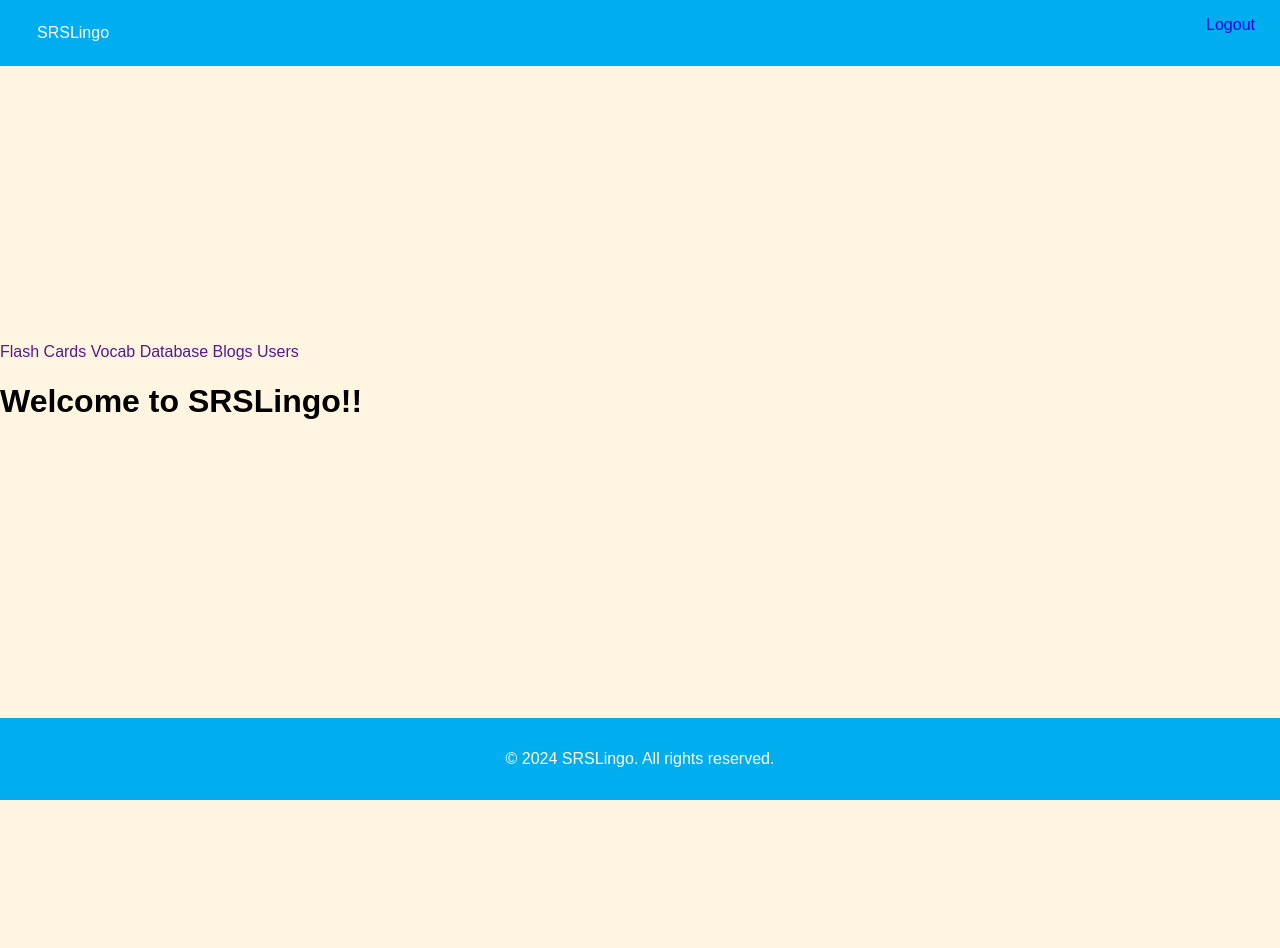
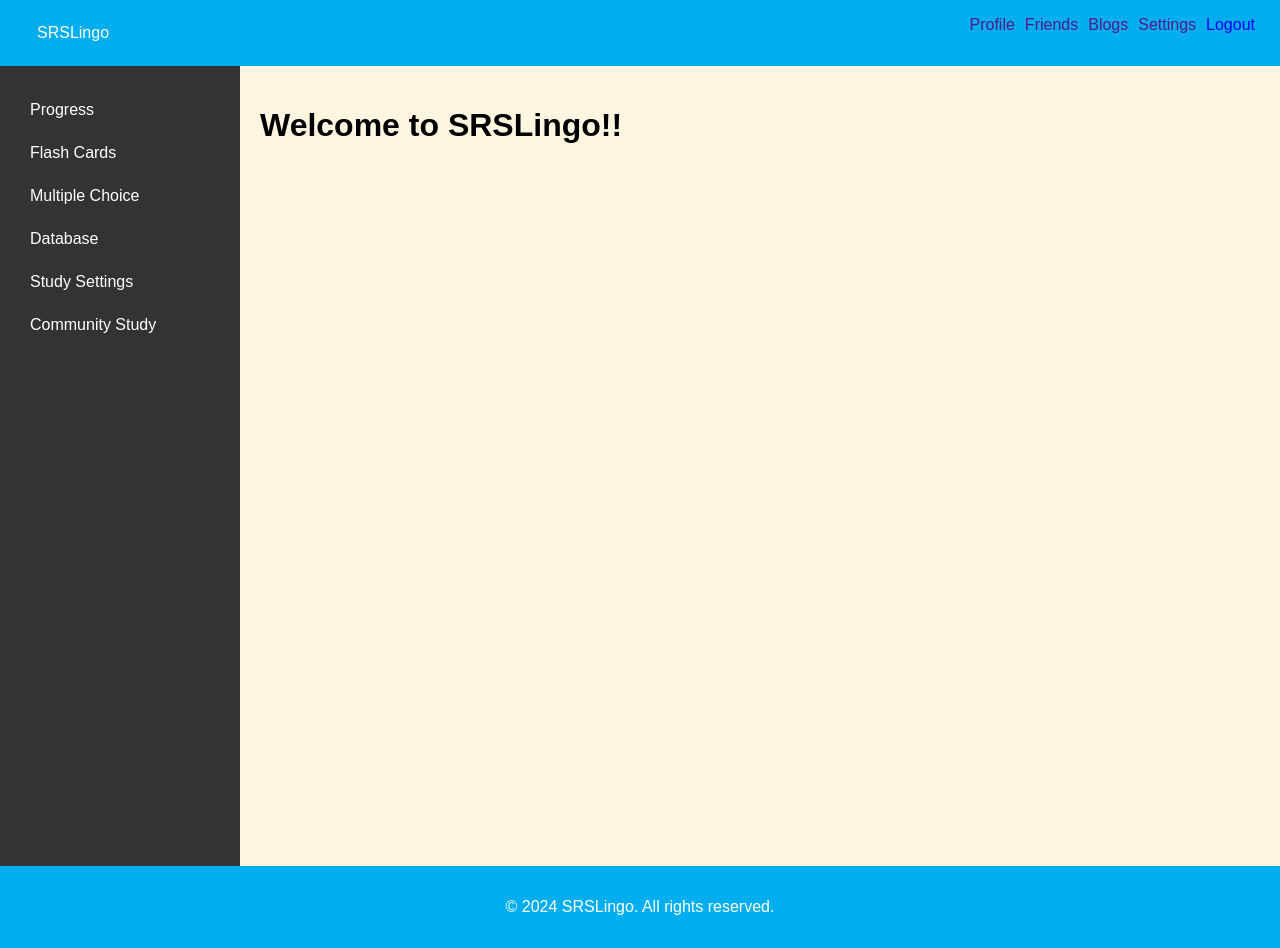
Before and after one commit to Chibdibs/SRSLingo, a Django app: page /dashboard/ in a window 1280 px wide. Before the commit the page ends 800 px from the top, so only its background shows below. Run offline with Django 4.2, Linux system fonts and the light colour scheme; a user stored in the database is signed in; some libraries are stand-ins or nearby versions.

Commit message:
Developed user dashboard and login navigation bar to include placeholder links for future application software.

```diff
--- a/templates/base.html
+++ b/templates/base.html
@@ -7,6 +7,8 @@
         <title>SRSLingo - Learn Any Language Fast!</title>
         <link rel="stylesheet" href="{% static 'css/styles.css' %}">
         <link rel="icon" href="{% static 'img/favicon.ico' %}" type="image/x-icon">
+        {% block extra_css %}
+        {%  endblock extra_css %}
     </head>
 
     <body>
@@ -17,10 +19,14 @@
                     <li><a href="{% url 'dashboard' %}" class="home-link">SRSLingo</a></li>
                     <li class="auth-links">
                         {% if not user.is_authenticated %}
-                          <a href="{% url 'login' %}">Login</a>
-                          <a href="{% url 'register' %}">Register</a>
+                            <a href="{% url 'login' %}">Login</a>
+                            <a href="{% url 'register' %}">Register</a>
                         {% else %}
-                          <a href="{% url 'logout' %}">Logout</a>
+                            <a href="{#% url 'blogs' %#}">Profile</a>
+                            <a href="{#% url 'friends' %#}">Friends</a>
+                            <a href="{#% url 'blogs' %#}">Blogs</a>
+                            <a href="{#% url 'blogs' %#}">Settings</a>
+                            <a href="{% url 'logout' %}">Logout</a>
                         {% endif %}
                     </li>
                 </ul>
@@ -30,7 +36,7 @@
         <main class="content">
             {% block content %}
             <!-- Content overridden by child templates -->
-            {% endblock %}
+            {% endblock content %}
         </main>
 
         <footer>
--- a/templates/dashboard.html
+++ b/templates/dashboard.html
@@ -8,11 +8,12 @@
 {% block content %}
 <div class="dashboard-layout">
   <aside class="sidebar">
-    <a href="{#% url 'flash_cards' %#}">Flash Cards</a>
-    <a href="{#% url 'vocab_database' %#}">Vocab Database</a>
-    <a href="{#% url 'blogs' %#}">Blogs</a>
-    <a href="{#% url 'users' %#}">Users</a>
-    <!-- Add more links as needed -->
+      <a href="{#% url 'progress' %#}">Progress</a>
+      <a href="{#% url 'flash_cards' %#}">Flash Cards</a>
+      <a href="{#% url 'multiple_choice' %#}">Multiple Choice</a>
+      <a href="{#% url 'database' %#}">Database</a>
+      <a href="{#% url 'study_settings' %#}">Study Settings</a>
+      <a href="{#% url 'community_study' %#}">Community Study</a>
   </aside>
   <main class="main-view">
     {% block dashboard_content %}
--- a/templates/landing.html
+++ b/templates/landing.html
@@ -62,4 +62,4 @@
         </div>
     </section>
 
-{% endblock %}
+{% endblock content %}
--- a/templates/registration/login.html
+++ b/templates/registration/login.html
@@ -15,4 +15,4 @@
     </div>
 
     <script src="{% static 'js/login.js' %}"></script>
-{% endblock %}
+{% endblock content %}
--- a/templates/registration/register.html
+++ b/templates/registration/register.html
@@ -33,4 +33,4 @@
     </div>
 
     <script src="{% static 'js/register.js' %}"></script>
-{% endblock %}
+{% endblock content %}
```
Also changed, not shown: db.sqlite3.
